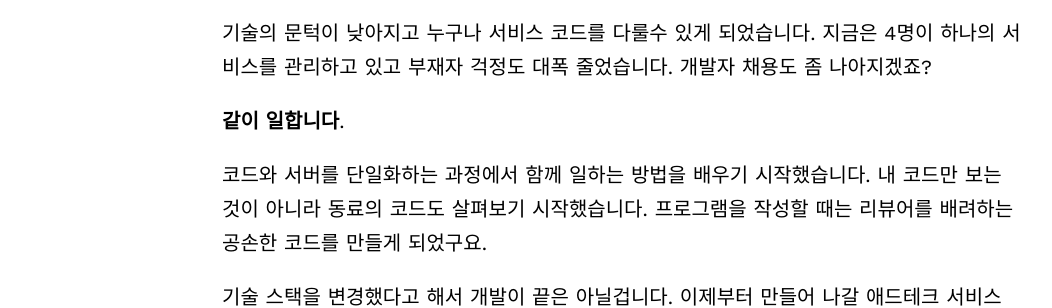
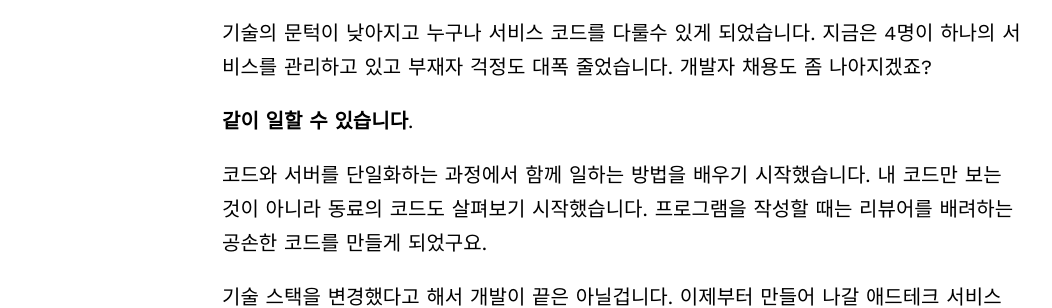
Before and after one commit to madup-inc/madup-inc.github.io, a Jekyll site: the page built from _posts/2018-09-19-move-scala-to-nodejs.md, in a window 1280 px wide and 900 px high, scrolled down 6242 px. Shown: the part 404-712 px from the top of the window, without its empty margins (18-1070 px from the left). Built offline with Jekyll 4.4.1, drawn with Linux system fonts in a browser that asks for light colours; some web fonts are replaced; comment, search, counter and statistics services are not loaded.

Commit message:
누락된 링크 및 문구 수정 (#8)

```diff
--- a/_posts/2018-09-19-move-scala-to-nodejs.md
+++ b/_posts/2018-09-19-move-scala-to-nodejs.md
@@ -112,7 +112,7 @@
 이전에는 내 코드만 보면 되었지만, 이제는 다른 사람의 코드를 같이 봐야합니다.
 반대로 내가 작성하는 코드를 남이 볼 수도 있는 상황으로 변한 것이죠.
 
-깃헙을 사용하는 저희는 **[깃헙 플로우](?)에 따라 협업**했습니다.
+깃헙을 사용하는 저희는 **[깃헙 플로우](https://ujuc.github.io/2015/12/16/git-flow-github-flow-gitlab-flow/)에 따라 협업**했습니다.
 이슈 기반으로 업무를 나누고 PR로 리뷰하는 방식인데 비교적 쉽게 적응할 수 있었습니다.
 좀 더 업무 플로우를 정리한 뒤 이 부분을 따로 다뤄 볼 생각입니다.
 
@@ -131,7 +131,7 @@
 지금은 4명이 하나의 서비스를 관리하고 있고 부재자 걱정도 대폭 줄었습니다.
 개발자 채용도 좀 나아지겠죠?
 
-**같이 일합니다**.
+**같이 일할 수 있습니다**.
 
 코드와 서버를 단일화하는 과정에서 함께 일하는 방법을 배우기 시작했습니다.
 내 코드만 보는 것이 아니라 동료의 코드도 살펴보기 시작했습니다.
```
